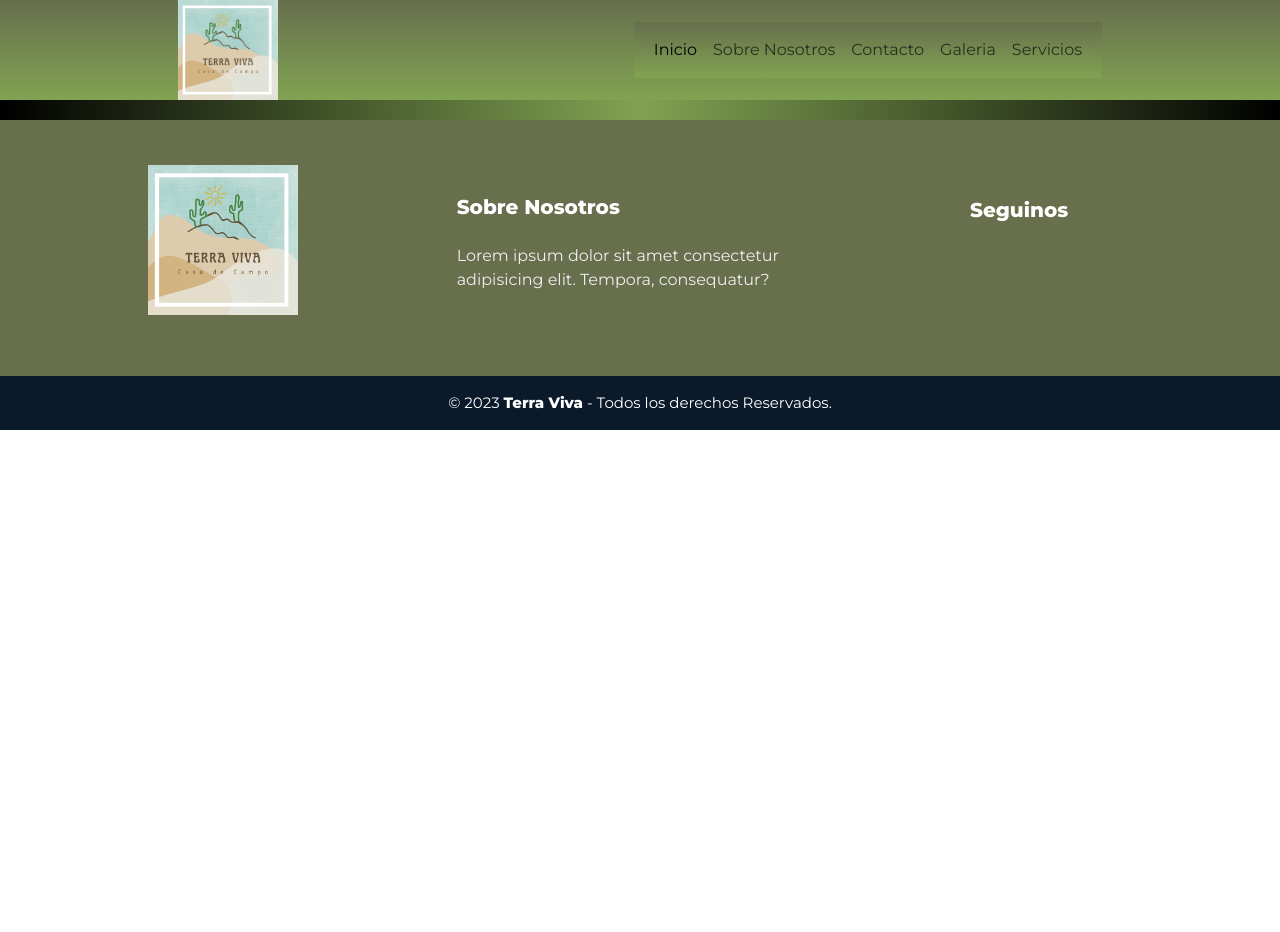
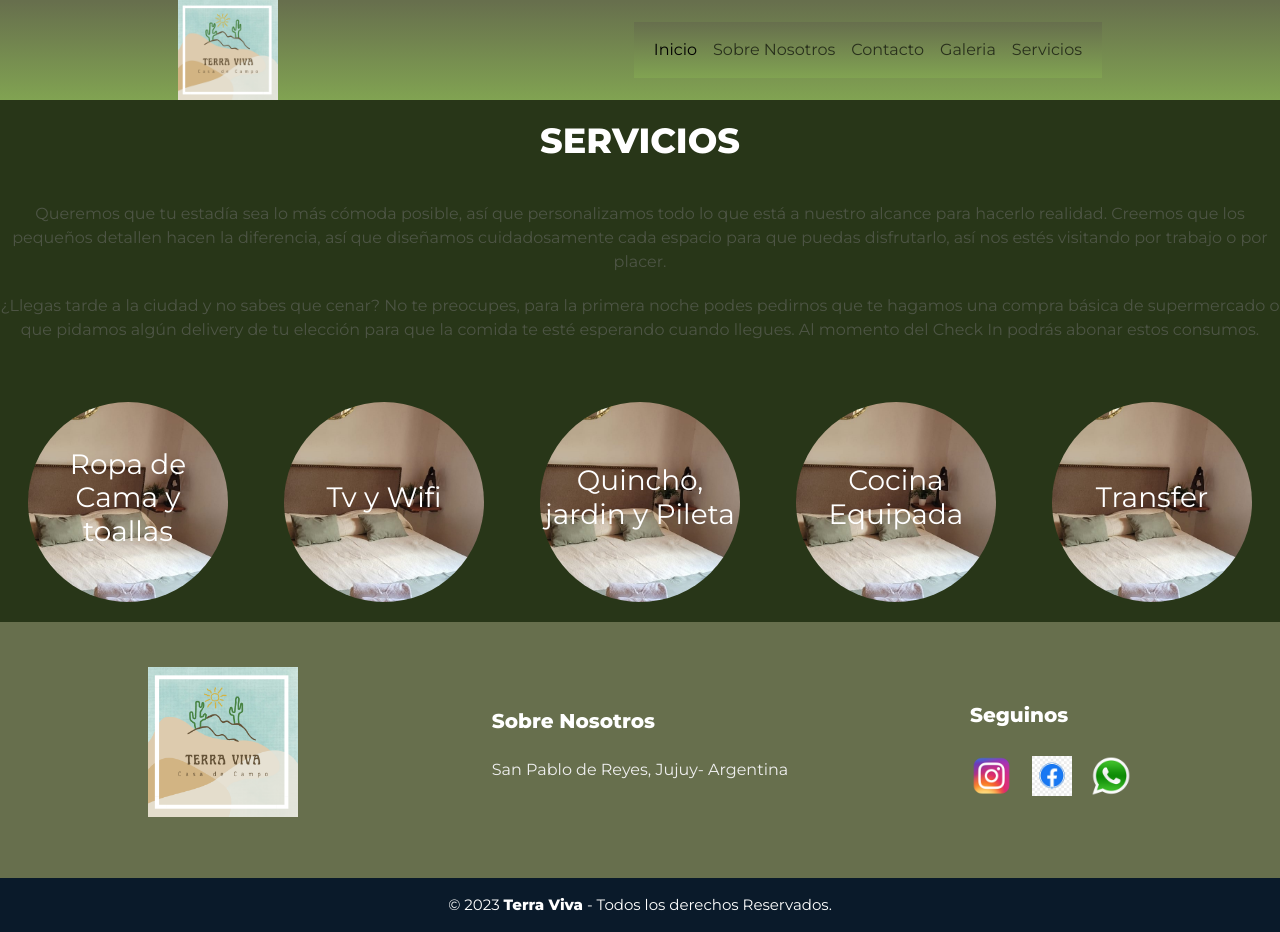
Before and after one commit to marsolperez/PreEntrega3-Perez, a plain HTML site: page secciones/servicios.html in a window 1280 px wide. Before the commit the page ends 800 px from the top, so only its background shows below. Drawn offline with nearby package versions, Linux system fonts and the light colour scheme.

Commit message:
adregue estilos a las seciones

```diff
--- a/css/style.css
+++ b/css/style.css
@@ -82,6 +82,12 @@
   text-align: center;
   transition: all 300ms ease; }
 
+.red-social img {
+  width: 40px;
+  height: 40px;
+  display: inline-block;
+  flex-direction: column; }
+
 .footer .grupo1 .red-social a:hover {
   color: aqua; }
 
@@ -101,6 +107,9 @@
     grid-gap: 30px;
     padding: 35px 0px; } }
 
+.fa-regular fa-location-dot {
+  font-size: 20px; }
+
 /*:::::Main-index*/
 .presentacion {
   background: #81a352;
@@ -119,7 +128,14 @@
 
 .prod-grid {
   display: grid;
-  grid-template-columns: repeat(2, 1fr); }
+  grid-template-columns: repeat(2, 1fr);
+  background: #81a352;
+  background: radial-gradient(circle, #abce7a 0%, black 100%);
+  background: -moz-radial-gradient(circle, #81a352 0%, black 100%);
+  background: -webkit-radial-gradient(circle, #81a352 0%, black 100%);
+  color: white;
+  text-align: center;
+  padding: 10px; }
 
 .producto img {
   width: 50%; }
@@ -136,7 +152,10 @@ h2 {
   background: -moz-linear-gradient(90deg, #81a352 0%, #676f4d 99%);
   background: -webkit-linear-gradient(90deg, #81a352 0%, #676f4d 99%);
   display: flex;
-  align-items: center; }
+  align-items: center;
+  border: 1px solid black;
+  text-align: center;
+  color: white; }
 
 /*:::::Main-galeria*/
 .main-galeria {
@@ -245,3 +264,40 @@ h2 {
 @media (max-width: 480px) {
   .form {
     width: 100%; } }
+
+/*:::::Main-galeria*/
+.main-servicios {
+  background-color: #283618; }
+
+.titulo-seccion {
+  text-align: center;
+  font-size: 35px;
+  color: white;
+  padding: 20px;
+  padding-bottom: 20px; }
+
+.texto {
+  text-align: center;
+  color: #7777;
+  margin: 20px 0; }
+
+.servicios {
+  padding-top: 40px;
+  padding-bottom: 20px;
+  display: flex;
+  justify-content: space-evenly;
+  flex-wrap: wrap; }
+
+.servicio {
+  font-size: 20px;
+  width: 10em;
+  height: 10em;
+  background-image: url(../../recursos/habitacionprincipal.jpg);
+  background-size: cover;
+  background-position: center;
+  color: white;
+  display: flex;
+  align-items: center;
+  justify-content: center;
+  border-radius: 50%;
+  text-align: center; }
--- a/scss/main.scss
+++ b/scss/main.scss
@@ -10,3 +10,4 @@
 @import './secciones/main-sobrenosotros';
 @import './secciones/main-galeria';
 @import './secciones/main-contacto';
+@import './secciones/main-servicios';
--- a/scss/secciones/_footer.scss
+++ b/scss/secciones/_footer.scss
@@ -48,6 +48,14 @@
     text-align: center;
     transition: all 300ms ease;
 }
+
+.red-social img{
+        width: 40px;
+        height: 40px;
+        display: inline-block;
+        flex-direction: column;
+}
+
 .footer .grupo1 .red-social a:hover{
     color: aqua;
 }
@@ -68,3 +76,6 @@
         padding: 35px 0px;
     }
 }
+.fa-regular fa-location-dot{
+    font-size: 20px;
+}
--- /dev/null
+++ b/scss/secciones/_main-servicios.scss
@@ -0,0 +1,37 @@
+/*:::::Main-galeria*/
+.main-servicios{
+    background-color: #283618;;
+}
+.titulo-seccion{
+    text-align: center;
+    font-size: 35px;
+    color: white;
+    padding: 20px;
+    padding-bottom: 20px;
+}
+.texto{
+    text-align: center;
+    color: #7777;
+    margin: 20px 0;
+}
+.servicios{
+    padding-top: 40px;
+    padding-bottom: 20px;
+    display: flex;
+    justify-content: space-evenly;
+    flex-wrap: wrap;
+}
+.servicio{
+    font-size: 20px;
+    width: 10em;
+    height: 10em;
+    background-image: url(../../recursos/habitacionprincipal.jpg);
+    background-size: cover;
+    background-position: center;
+    color: white;
+    display: flex;
+    align-items: center;
+    justify-content: center;
+    border-radius: 50%;
+    text-align: center;
+}
--- a/scss/secciones/_main-sobrenosotros.scss
+++ b/scss/secciones/_main-sobrenosotros.scss
@@ -8,6 +8,9 @@
 
     background: -webkit-linear-gradient(90deg, hsla(85, 33%, 48%, 1) 0%, #676f4d 99%);
     display: flex;
+    align-items: center;
 
-    align-items: center;
+    border: 1px solid black;
+    text-align: center;
+    color: white;
 }
--- a/secciones/servicios.html
+++ b/secciones/servicios.html
@@ -38,7 +38,36 @@
         </nav>
 
     </header>
-    <main class="main-contacto">
+    <main class="main-servicios">
+        <section class="section-servicios">
+            <h2 class="titulo-seccion">SERVICIOS</h2>
+            <p class="texto">Queremos que tu estadía sea lo más cómoda posible, así que personalizamos todo lo que está
+                a nuestro alcance para hacerlo realidad. Creemos que los pequeños detallen hacen la diferencia, así que
+                diseñamos cuidadosamente cada espacio para que puedas disfrutarlo, así nos estés visitando por trabajo o
+                por placer.</p>
+            <p class="texto">¿Llegas tarde a la ciudad y no sabes que cenar? No te preocupes, para la primera noche
+                podes pedirnos que te hagamos una compra básica de supermercado o que pidamos algún delivery de tu
+                elección para que la comida te esté esperando cuando llegues. Al momento del Check In podrás abonar
+                estos consumos.</p>
+            <div class="servicios">
+                <div class="servicio">
+                    <h3>Ropa
+                        de Cama y toallas</h3>
+                </div>
+                <div class="servicio">
+                    <h3>Tv y Wifi</h3>
+                </div>
+                <div class="servicio">
+                    <h3>Quincho, jardin y Pileta</h3>
+                </div>
+                <div class="servicio">
+                    <h3>Cocina Equipada</h3>
+                </div>
+                <div class="servicio">
+                    <h3>Transfer</h3>
+                </div>
+            </div>
+        </section>
 
 
     </main>
@@ -53,17 +82,24 @@
             </div>
             <div class="box">
                 <h2> Sobre Nosotros</h2>
-                <p>Lorem ipsum dolor sit amet consectetur adipisicing elit. Tempora, consequatur?</p>
+                <p>San Pablo de Reyes, Jujuy- Argentina</p>
             </div>
             <div class="box">
                 <h2>Seguinos</h2>
                 <div class="red-social">
-                    <a href="#" class="fa fa-facebook"></a>
-                    <a href="#" class="fa fa-instagram"></a>
-                    <a href="#" class="fa fa-whatsapp"></a>
+                    <a href="https://www.instagram.com/" target="_blank">
+                        <img src="../recursos/instagram.png" alt="img-ig">
+                    </a>
+                    <a href="https://www.facebook.com/people/Terra-Viva-Casa-de-Campo/100089227341312/?mibextid=ZbWKwL"
+                        target="_blank">
+                        <img src="../recursos/facebook.jpg" alt="img-fb">
+                    </a>
+                    <a href="tel:+2964518238" target="_blank">
+                        <img src="../recursos/whatsapp.png" alt="img-fb">
+                    </a>
                 </div>
             </div>
-            </div>
+        </div>
         </div>
         <div class="grupo2">
             <small>&copy; 2023 <b> Terra Viva</b> - Todos los derechos Reservados.</small>
```
Also changed, not shown: index.html (+14 -7 lines), scss/secciones/_main-index.scss (+11 -0 lines), secciones/contacto.html (+12 -5 lines), secciones/galeria.html (+10 -3 lines), secciones/sobre-nosotros.html (+12 -5 lines).
